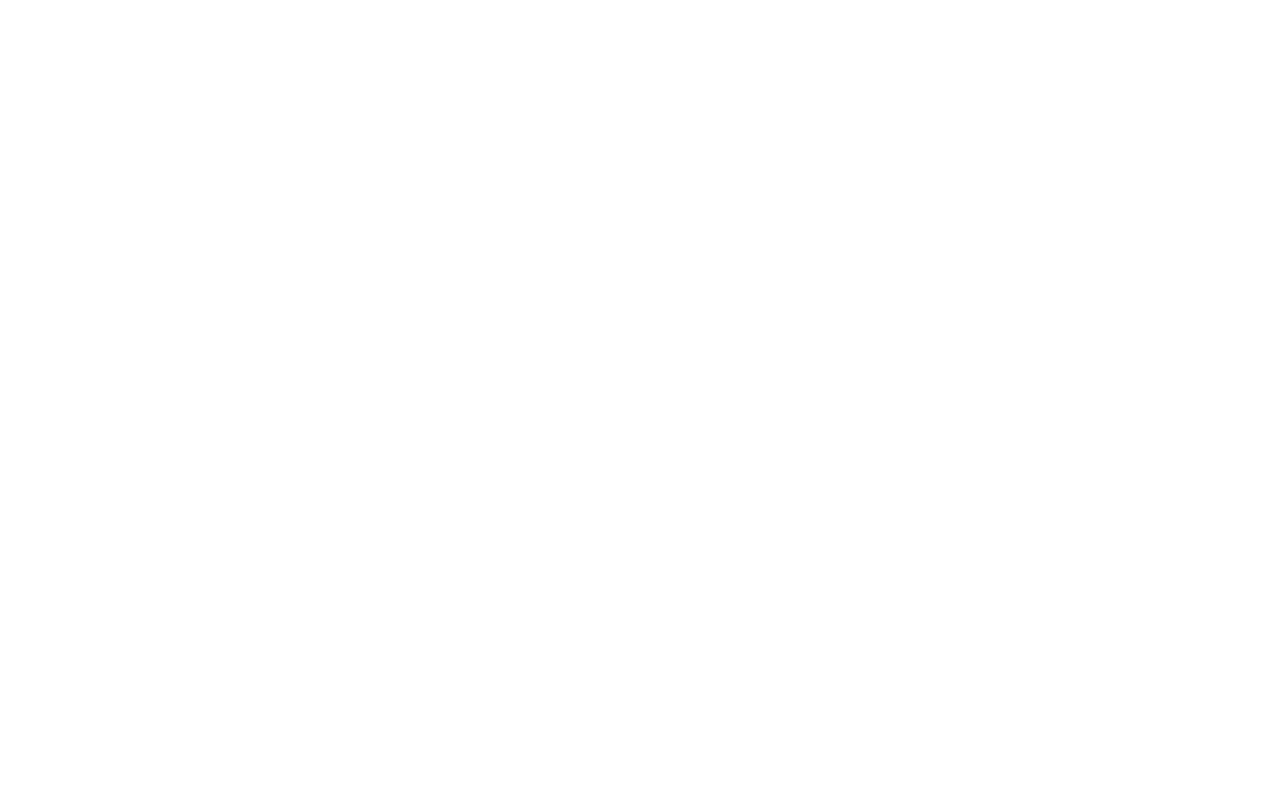
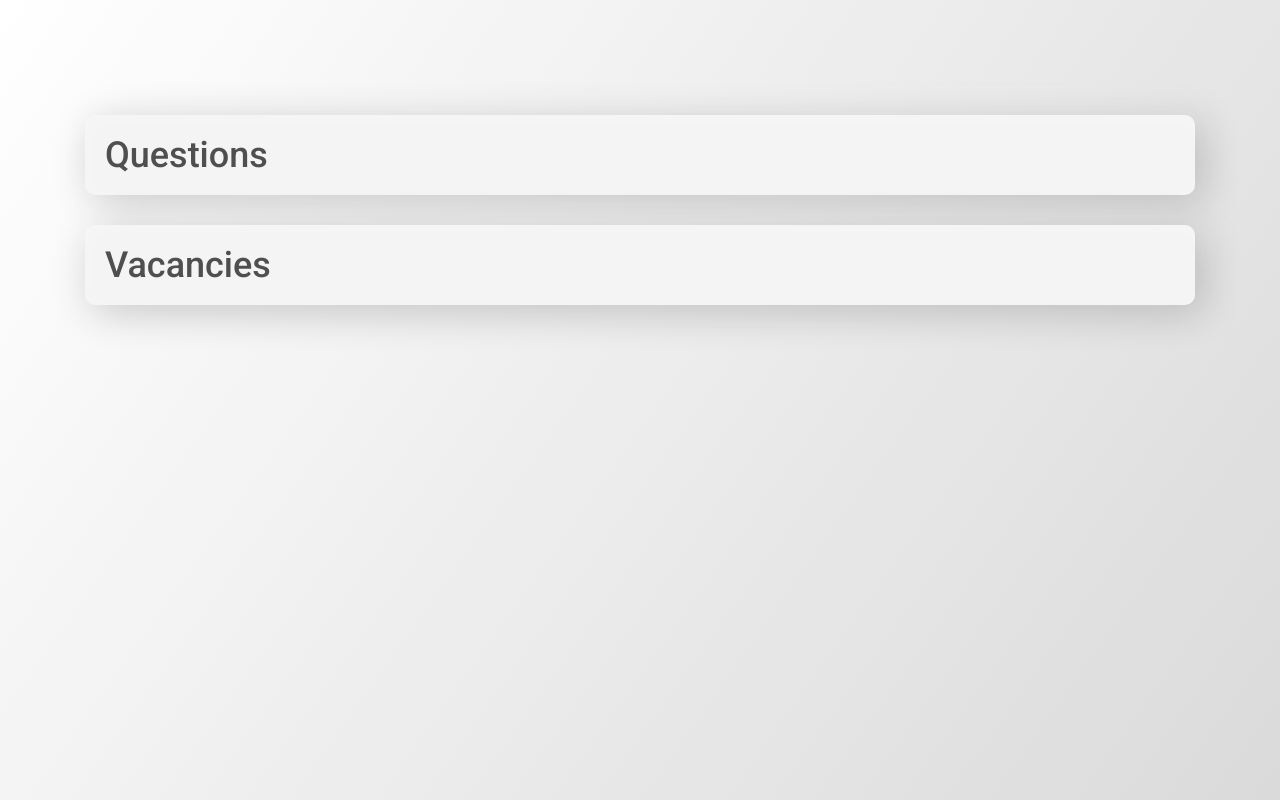
Before and after one commit to PaBLyS/HR-questions, a Nuxt app: page /admin in a window 1280 px wide. Before the commit this address had no page. Built offline with nearby package versions, Linux system fonts and the light colour scheme.

Commit message:
create admin page

```diff
--- /dev/null
+++ b/pages/admin/index.vue
@@ -0,0 +1,54 @@
+<template>
+  <section class="admin">
+    <b-container>
+      <b-row>
+        <b-col cols="12">
+          <div class="admin__row">
+            Questions
+          </div>
+        </b-col>
+      </b-row>
+      <b-row>
+        <b-col cols="12">
+          <div class="admin__row">
+            Vacancies
+          </div>
+        </b-col>
+      </b-row>
+    </b-container>
+  </section>
+</template>
+
+<script>
+    export default {
+        name: "index"
+    }
+</script>
+
+<style lang="scss" scoped>
+  .admin {
+    min-height: 100vh;
+    background: linear-gradient(125.42deg, #FFFFFF 0%, #DADADA 100%);
+    padding: {
+      top: 115px;
+    }
+
+    &__row {
+      padding: 19px 0;
+      margin-bottom: 30px;
+      font-family: 'Roboto', sans-serif;
+      font-style: normal;
+      font-weight: 500;
+      font-size: 36px;
+      line-height: 42px;
+      display: flex;
+      align-items: center;
+      text-indent: 20px;
+      color: #4F4F4F;
+      background: #F4F4F4;
+      box-shadow: 7px 7px 40px rgba(0, 0, 0, 0.2), -7px -7px 40px rgba(255, 255, 255, 0.35), inset 4px 4px 20px rgba(255, 255, 255, 0.25);
+      border-radius: 10px;
+      cursor: pointer;
+    }
+  }
+</style>
--- /dev/null
+++ b/pages/admin/questions.vue
@@ -0,0 +1,65 @@
+<template>
+  <section class="edit-questions">
+    <b-container>
+      <b-row>
+        <b-col>
+          <div>
+            <div>
+              <input type="text">
+              <b-button-group>
+                <b-button variant="success">Add</b-button>
+              </b-button-group>
+            </div>
+            <div>
+              <textarea></textarea>
+            </div>
+          </div>
+        </b-col>
+        <b-col cols="12" >
+          <div v-for="(elem, index) in editQuestion" :key="index">
+            <div>
+              <input type="text" :value="elem.label">
+              <b-button-group>
+                <b-button variant="success">Save</b-button>
+                <b-button variant="danger">Delete</b-button>
+              </b-button-group>
+            </div>
+            <div>
+              <textarea></textarea>
+            </div>
+          </div>
+        </b-col>
+      </b-row>
+    </b-container>
+  </section>
+</template>
+
+<script>
+    export default {
+        name: "questions",
+        beforeCreate() {
+            this.$store.dispatch('fetchQuestions');
+        },
+        beforeMount() {
+            this.editQuestion = this.$store.getters.questions;
+        },
+        data() {
+          return {
+              editQuestion: []
+          }
+        },
+        computed: {
+
+        },
+    }
+</script>
+
+<style lang="scss" scoped>
+  .edit-questions {
+    min-height: 100vh;
+    background: linear-gradient(125.42deg, #FFFFFF 0%, #DADADA 100%);
+    padding: {
+      top: 115px;
+    }
+  }
+</style>
--- /dev/null
+++ b/pages/admin/vacancies-edit.vue
@@ -0,0 +1,15 @@
+<template>
+    <section>
+
+    </section>
+</template>
+
+<script>
+    export default {
+        name: "questions-edit"
+    }
+</script>
+
+<style scoped>
+
+</style>
--- /dev/null
+++ b/pages/admin/vacancies.vue
@@ -0,0 +1,15 @@
+<template>
+  <section>
+
+  </section>
+</template>
+
+<script>
+    export default {
+        name: "vacancies"
+    }
+</script>
+
+<style scoped>
+
+</style>
```
